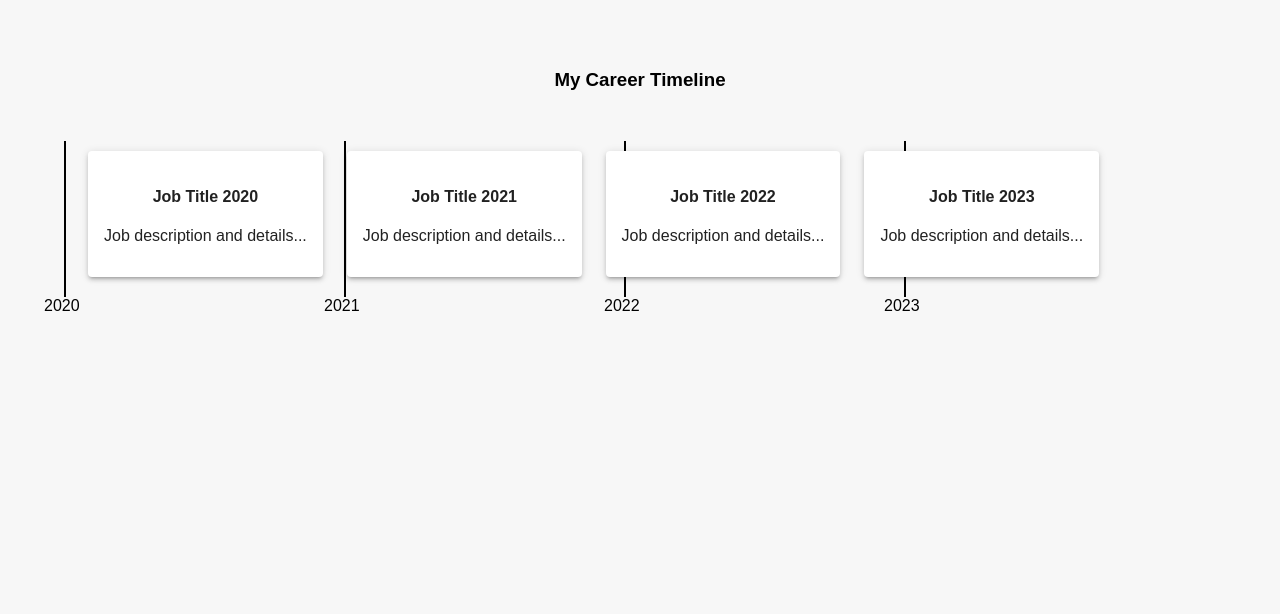
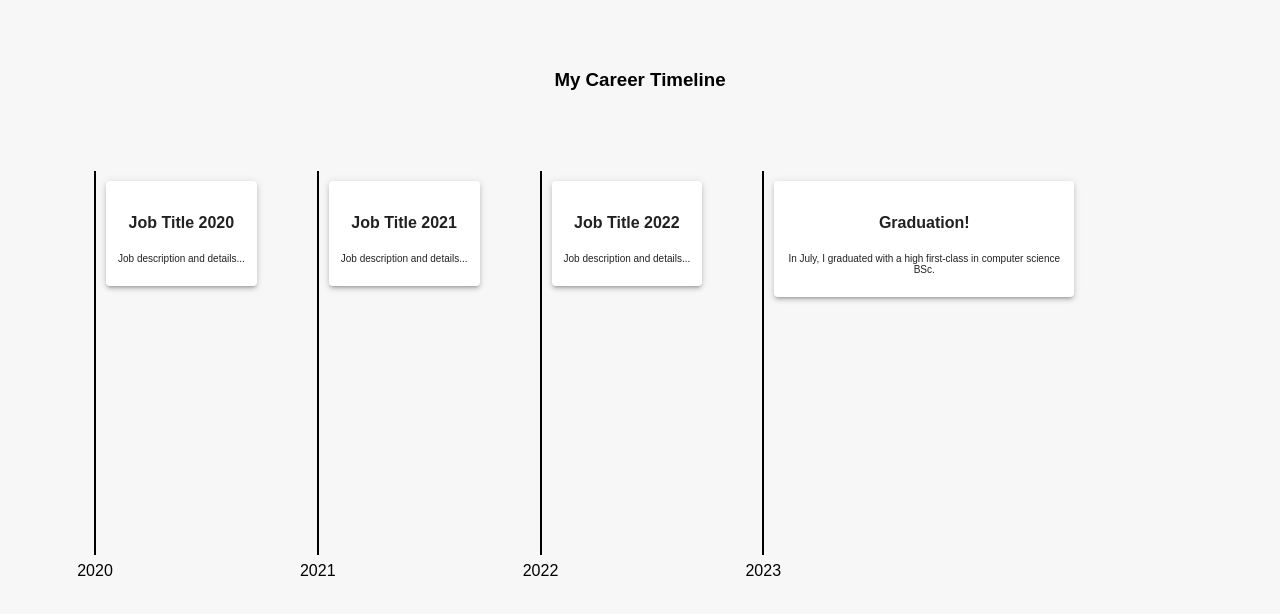
Before and after one commit to lucy-randewich/react-resume-website, a React (Create React App) app: page / in a window 1280 px wide. Both pictures are taken after a click on the button "TIMELINE". Shown: the part 3360-3974 px from the top of the page. Built offline with nearby package versions, Linux system fonts and the light colour scheme; a web font is replaced by a local one.

Commit message:
fixed timeline layout

```diff
--- a/src/components/timeline.js
+++ b/src/components/timeline.js
@@ -20,36 +20,31 @@ const useStyles = makeStyles((theme) => ({
     display: 'flex',
     justifyContent: 'flex-start',
     alignItems: 'flex-start',
+  },
+  yearContainer: {
+    padding: '30px',
+    height: '60vh',
+    display: 'flex',
+    justifyContent: 'flex-start',
+    alignItems: 'flex-start',
+  },
+  lineContainer: {
+    width: '2px',
+    backgroundColor: '#000',
+    transition: 'height 1.5s ease',
     position: 'relative',
-  },
-  verticalLine: {
-    position: 'absolute',
-    top: 0,
-    width: '2px',
-    background: '#000',
-    transition: 'height 2s ease',
   },
   yearLabel: {
     position: 'absolute',
-    top: '100%',
-    left: '-20px',
+    bottom: '-25px',
+    left: '50%',
+    transform: 'translateX(-50%)',
   },
   timelineCard: {
-    marginLeft: '24px',
-    marginTop: '10px',
-    maxWidth: '250px',
-    flexDirection: 'column',
-    alignItems: 'flex-start',
-    marginBottom: '20px',
+    maxWidth: '300px',
     opacity: 0,
     transform: 'translateX(-20px)',
-    transition: 'opacity 1.6s, transform 0.6s',
-  },
-  paper: {
-    padding: '16px',
-  },
-  icon: {
-    marginBottom: '10px',
+    transition: 'opacity 0.5s, transform 0.5s',
   },
 }));
 
@@ -71,16 +66,15 @@ const timelineData = [
   },
   {
     year: 2023,
-    title: 'Job Title 2023',
-    description: 'Job description and details...',
+    title: 'Graduation!',
+    description: 'In July, I graduated with a high first-class in computer science BSc.',
   },
 ];
 
 const Timeline = ({ id }) => {
   const classes = useStyles();
-  const [animateLine, setAnimateLine] = useState(false);
-  const [animateCard, setAnimateCard] = useState(false);
-  const [currentYearIndex, setCurrentYearIndex] = useState(0);
+  const [animateLines, setAnimateLines] = useState(false);
+  const [animateCards, setAnimateCards] = useState(false);
 
   useEffect(() => {
     const handleScroll = () => {
@@ -88,11 +82,10 @@ const Timeline = ({ id }) => {
       if (timelineSection) {
         const rect = timelineSection.getBoundingClientRect();
         if (rect.top < window.innerHeight && rect.bottom >= 0) {
-          setAnimateLine(true);
+          setAnimateLines(true);
         } else {
-          setAnimateLine(false);
-          setAnimateCard(false);
-          setCurrentYearIndex(0);
+          setAnimateLines(false);
+          setAnimateCards(false);
         }
       }
     };
@@ -105,8 +98,8 @@ const Timeline = ({ id }) => {
   }, [id]);
 
   const handleLineTransitionEnd = () => {
-    if (animateLine) {
-      setAnimateCard(true);
+    if (animateLines) {
+      setAnimateCards(true);
     }
   };
 
@@ -115,32 +108,32 @@ const Timeline = ({ id }) => {
       <h3 className={classes.title}>My Career Timeline</h3>
       <div className={classes.timelineContainer}>
         {timelineData.map((event, index) => (
-          <React.Fragment key={event.year}>
-            <div
-              className={classes.verticalLine}
-              style={{
-                height: animateLine ? '100%' : '0%',
-                left: `${index * 280}px`,
+            <div className={classes.yearContainer} key={event.year}>
+                <div className={classes.lineContainer} style={{
+                    height: animateLines ? '80%' : '0%',
                 }}
-              onTransitionEnd={handleLineTransitionEnd}
-            >
+                onTransitionEnd={handleLineTransitionEnd}>
+
                 <span className={classes.yearLabel}>{event.year}</span>
                 </div>
+
                 <div
                     className={classes.timelineCard}
                     style={{
-                  opacity: animateCard ? 1 : 0,
-                  transform: animateCard ? 'translateX(0)' : 'translateX(-20px)',
+                    opacity: animateCards ? 1 : 0,
+                    transform: animateCards ? 'translateX(0)' : 'translateX(-20px)',
+                    marginTop: '10px',
+                    marginLeft: '10px',
                     }}
                 >
-                <Paper elevation={3} className={classes.paper}>
+                    <Paper elevation={3} className={classes.paper} style={{padding: '12px',}}>
                     <div>
                         <h4>{event.title}</h4>
-                    <p>{event.description}</p>
+                        <p style={{fontSize:'10px'}}>{event.description}</p>
                     </div>
                     </Paper>
                 </div>
-          </React.Fragment>
+            </div>
         ))}
       </div>
     </section>
```
Lines whose indentation alone changed are shown as unchanged.
